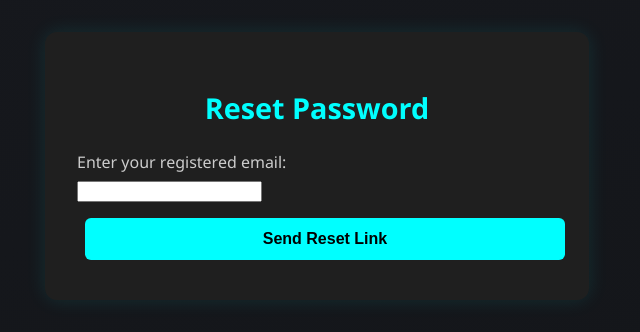
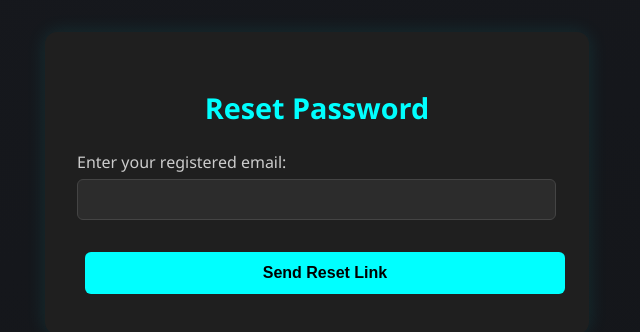
Before and after one commit to User-156234/gledati-movie-recommendation-app, a React (Create React App) app: page /forgot-password in a window 1280 px wide. Shown: the top 332 px of the page, without its empty margins (323-963 px from the left). Built offline with nearby package versions, Linux system fonts and the light colour scheme.

Commit message:
modified:   src/components/ForgotPassword.jsx 	modified:   src/components/ResetPassword.jsx

```diff
--- a/src/components/ForgotPassword.jsx
+++ b/src/components/ForgotPassword.jsx
@@ -22,7 +22,7 @@ export default function ForgotPassword() {
       <form onSubmit={handleSubmit}>
         <label>Enter your registered email:</label>
         <input
-          type="email"
+          type="text"
           required
           value={email}
           onChange={(e) => setEmail(e.target.value)}
--- a/src/components/ResetPassword.jsx
+++ b/src/components/ResetPassword.jsx
@@ -1,10 +1,11 @@
 import React, { useState } from 'react';
 import axios from 'axios';
-import { useParams } from 'react-router-dom';
+import { useParams, useNavigate } from 'react-router-dom';
 import { BACKEND_URL } from '../config';
 
 export default function ResetPassword() {
   const { token } = useParams();
+  const navigate = useNavigate();
   const [newPassword, setNewPassword] = useState('');
   const [message, setMessage] = useState('');
 
@@ -13,6 +14,9 @@ export default function ResetPassword() {
     try {
       const res = await axios.post(`${BACKEND_URL}/auth/reset-password`, { token, newPassword });
       setMessage(res.data.message);
+      setTimeout(() => {
+        navigate('/signin'); // Redirect to Sign In after 2 seconds
+      }, 2000);
     } catch (err) {
       setMessage(err.response?.data?.message || 'Error resetting password');
     }
```
